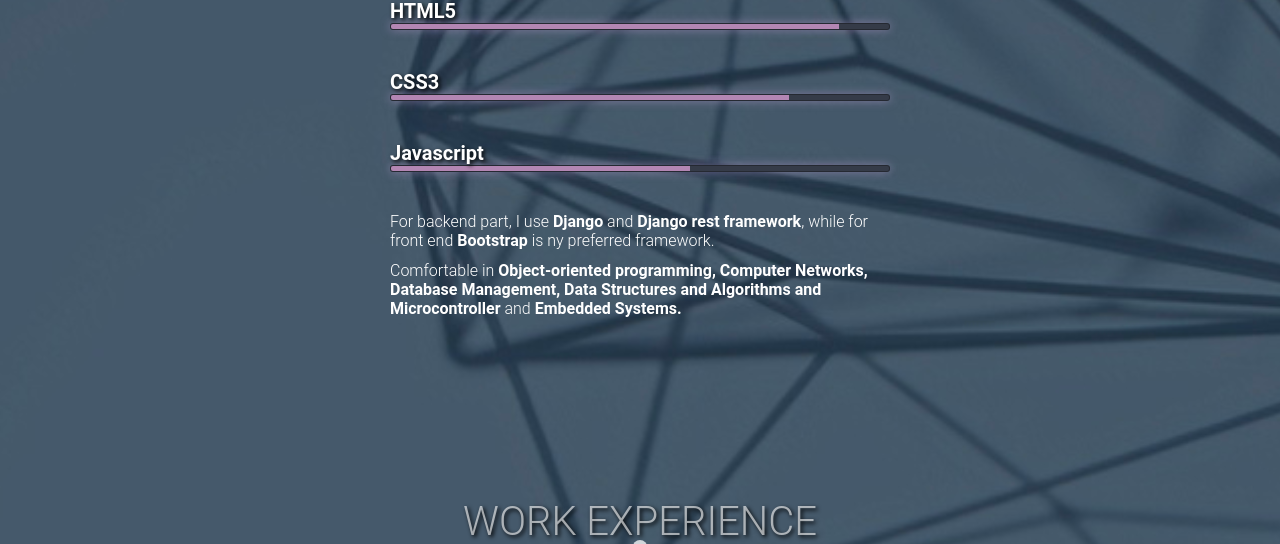
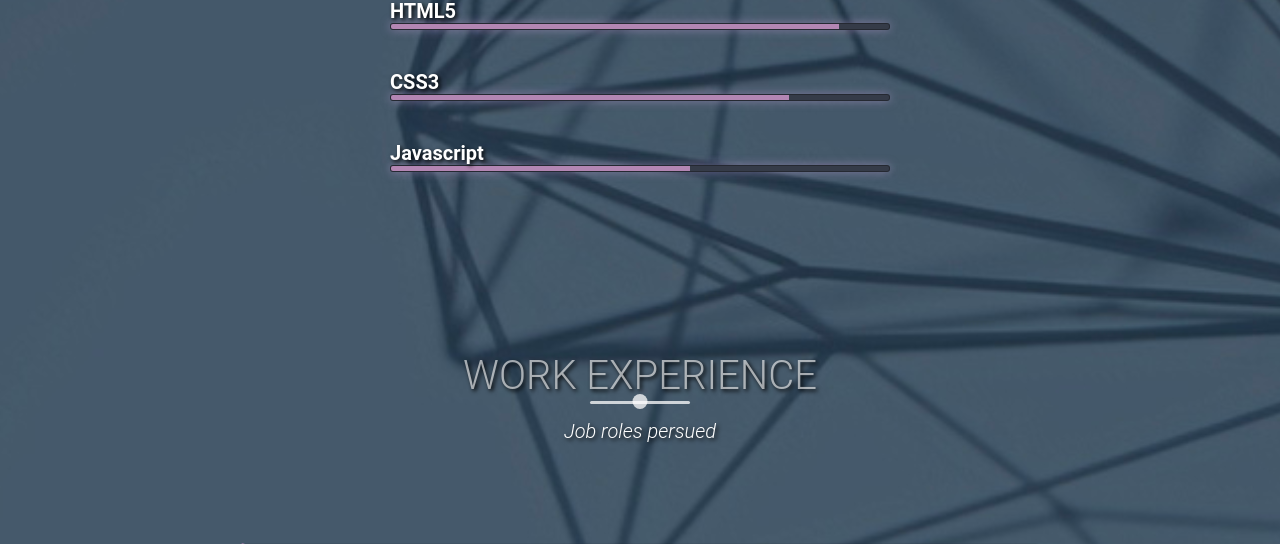
Before and after one commit to suhanisinha/Portfolio, a Django app: page / in a window 1280 px wide. Shown: the part 2559-3103 px from the top of the page. Run offline with Django 3.2, Linux system fonts and the light colour scheme; some libraries are stand-ins or nearby versions.

Commit message:
Update index.html

```diff
--- a/contact/templates/index.html
+++ b/contact/templates/index.html
@@ -147,10 +147,7 @@
                     <li data-aos="fade-in" data-aos-delay="600">
                         <h3>Javascript</h3><span class="barline"><span class="javascript"></span></span>
                     </li>
-                    <p data-aos="fade-in" data-aos-delay="700">For backend part, I use <b>Django</b> and <b>Django rest framework</b>, while for front end <b>Bootstrap</b>
-                        is ny preferred framework.</p><br>
-                    <p data-aos="fade-in" data-aos-delay="800">Comfortable in <b>Object-oriented programming, Computer Networks, Database Management, Data Structures and Algorithms
-                        and Microcontroller</b> and <b>Embedded Systems.</b></p>
+
                 </div>
             </div>
         </section>
```
